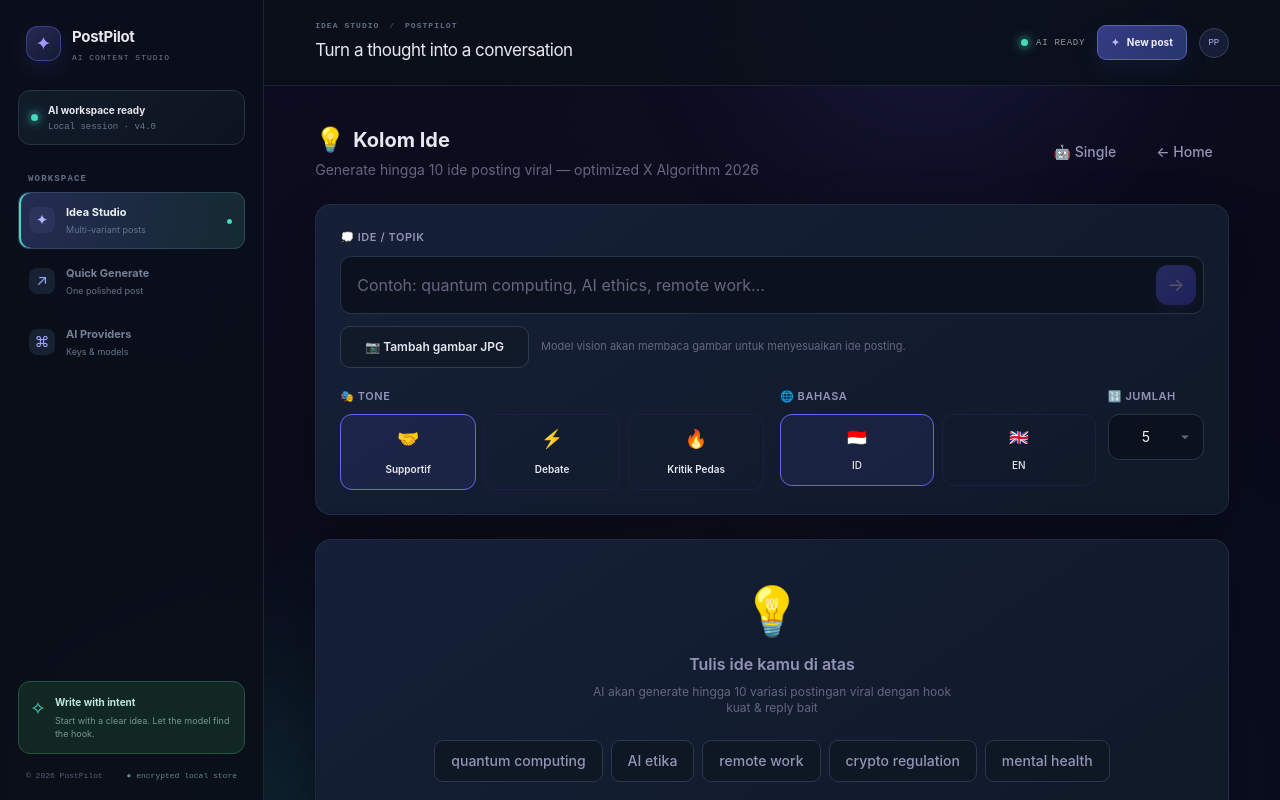
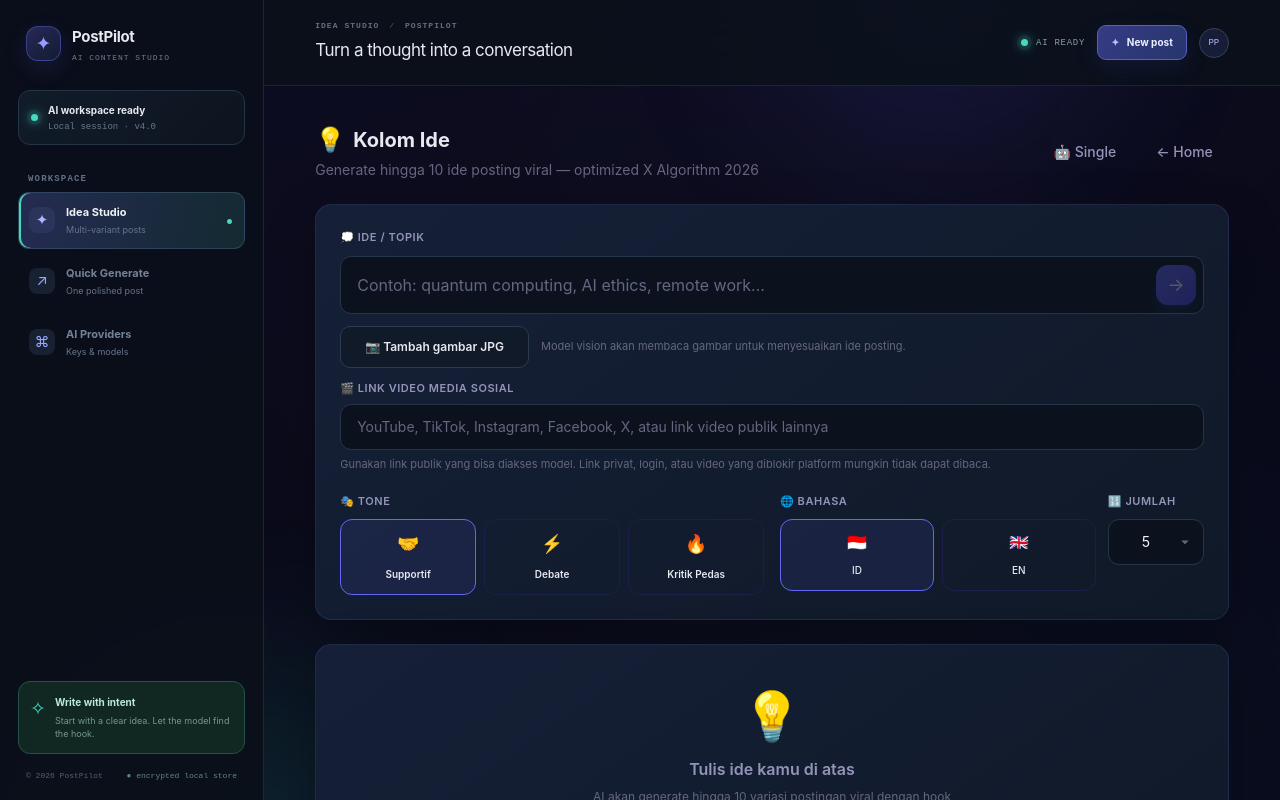
Before and after one commit to bangke1212/Generator-Post-Agent, a React (Vite) app: page / in a window 1280 px wide. Shown: the top 800 px of the page. Built offline with nearby package versions, Linux system fonts and the light colour scheme.

Commit message:
feat: add social video link analysis

```diff
--- a/src/gemini.ts
+++ b/src/gemini.ts
@@ -254,8 +254,8 @@ HOOK: rant atau roast observation.
 REPLY BAIT: "Relate angkat tangan 💀", "Yang ngerasa kena, sini ngaku 👇"`,
 };
 
-export async function generateIdeas(opts: { idea: string; imageData?: string; language?: string; tone?: string; count?: number }) {
-  const { idea, imageData = '', language = 'id', tone = 'supportif', count = 5 } = opts;
+export async function generateIdeas(opts: { idea: string; imageData?: string; videoUrl?: string; language?: string; tone?: string; count?: number }) {
+  const { idea, imageData = '', videoUrl = '', language = 'id', tone = 'supportif', count = 5 } = opts;
   const key = getActiveApiKey();
   if (!key) return { ideas: [] as GeneratedIdea[], provider: 'none' };
 
@@ -272,6 +272,7 @@ export async function generateIdeas(opts: { idea: string; imageData?: string; la
 🌍 BAHASA: ${langName}
   📌 IDE: "${idea || '(analisis gambar)'}"
 ${imageData ? '\n📷 GAMBAR TERLAMPIR: Analisis gambar yang dikirim bersama prompt. Gunakan objek, suasana, warna, aktivitas, dan konteks visualnya sebagai dasar ide. Jangan mengarang detail yang tidak terlihat.' : ''}
+${videoUrl ? `\n🎬 VIDEO TERLAMPIR: Baca dan analisis isi video dari URL yang dikirim bersama prompt. Perhatikan adegan, ucapan, teks layar, audio, emosi, dan konteks sebelum menulis tanggapan. Jangan mengarang detail yang tidak terlihat atau terdengar.` : ''}
 
 ${TONE_INSTRUCTION[tone] || ''}
 
@@ -309,6 +310,7 @@ TULIS ${maxCount} TWEET:`;
       model: key.model,
       prompt,
       imageData,
+      videoUrl,
       maxTokens: optimal.maxTokens * 2,
       temperature: optimal.temperature,
     });
--- a/src/pages/Ideas.tsx
+++ b/src/pages/Ideas.tsx
@@ -18,6 +18,7 @@ export default function Ideas({ onTabChange }: Props) {
   const [idea, setIdea] = useState('');
   const [imageData, setImageData] = useState('');
   const [imageName, setImageName] = useState('');
+  const [videoUrl, setVideoUrl] = useState('');
   const [tone, setTone] = useState('supportif');
   const [lang, setLang] = useState('id');
   const [count, setCount] = useState(5);
@@ -57,15 +58,26 @@ export default function Ideas({ onTabChange }: Props) {
     setImageName('');
   };
 
+  const hasMedia = Boolean(imageData || videoUrl.trim());
+
   const handleGenerate = async () => {
-    if (!idea.trim() && !imageData) return;
+    if (!idea.trim() && !hasMedia) return;
+    if (videoUrl.trim()) {
+      try {
+        const parsed = new URL(videoUrl.trim());
+        if (!['http:', 'https:'].includes(parsed.protocol)) throw new Error();
+      } catch {
+        setError('Masukkan URL video yang valid dengan awalan https://');
+        return;
+      }
+    }
     setLoading(true);
     setError('');
     setIdeas([]);
     setSelected(new Set());
     setPostedIds(new Set());
     try {
-      const result = await generateIdeas({ idea: idea.trim(), imageData, language: lang, tone, count });
+      const result = await generateIdeas({ idea: idea.trim(), imageData, videoUrl: videoUrl.trim(), language: lang, tone, count });
       if (result.provider === 'none') {
         setError('⚠️ Belum ada API key aktif.\nBuka tab Settings → pilih provider → input key → klik Simpan & Aktifkan.');
       } else if (result.provider === 'error') {
@@ -82,7 +94,7 @@ export default function Ideas({ onTabChange }: Props) {
   const handlePost = (item: GeneratedIdea) => {
     setPosting(item.id);
     try {
-      insertPost({ content: item.content, topic: idea.trim() || imageName || 'Ide dari gambar', emoji_count: item.emoji_count });
+      insertPost({ content: item.content, topic: idea.trim() || imageName || videoUrl.trim() || 'Ide dari media', emoji_count: item.emoji_count });
       postedIds.add(item.id);
       setPostedIds(new Set(postedIds));
     } catch (e: any) {
@@ -94,7 +106,7 @@ export default function Ideas({ onTabChange }: Props) {
     const sel = ideas.filter(i => selected.has(i.id) && !postedIds.has(i.id));
     for (const item of sel) {
       setPosting(item.id);
-      insertPost({ content: item.content, topic: idea.trim() || imageName || 'Ide dari gambar', emoji_count: item.emoji_count });
+      insertPost({ content: item.content, topic: idea.trim() || imageName || videoUrl.trim() || 'Ide dari media', emoji_count: item.emoji_count });
       postedIds.add(item.id);
       setPostedIds(new Set(postedIds));
       await new Promise(r => setTimeout(r, 500));
@@ -135,7 +147,7 @@ export default function Ideas({ onTabChange }: Props) {
               onKeyDown={e => e.key === 'Enter' && handleGenerate()}
               placeholder="Contoh: quantum computing, AI ethics, remote work..."
               className="input text-base py-4 pl-4 pr-12" />
-            <button onClick={handleGenerate} disabled={loading || (!idea.trim() && !imageData)}
+            <button onClick={handleGenerate} disabled={loading || (!idea.trim() && !hasMedia)}
               className="absolute right-2 top-1/2 -translate-y-1/2 w-10 h-10 rounded-xl bg-gradient-to-br from-[#6366f1] to-[#4f46e5] flex items-center justify-center text-lg text-white transition-all hover:scale-105 disabled:opacity-30 shadow-lg shadow-[#6366f1]/20">
               {loading ? <svg className="animate-spin h-5 w-5" viewBox="0 0 24 24"><circle className="opacity-25" cx="12" cy="12" r="10" stroke="currentColor" strokeWidth="3" fill="none"/><path className="opacity-75" fill="currentColor" d="M4 12a8 8 0 018-8V0C5.373 0 0 5.373 0 12h4z"/></svg> : '→'}
             </button>
@@ -153,6 +165,18 @@ export default function Ideas({ onTabChange }: Props) {
               </div>
             )}
             <span className="text-[11px] text-[#666680]">Model vision akan membaca gambar untuk menyesuaikan ide posting.</span>
+          </div>
+          <div className="mt-3">
+            <label className="text-[11px] font-semibold text-[#9494b8] uppercase tracking-wider mb-2 block">🎬 Link video media sosial</label>
+            <input
+              type="url"
+              value={videoUrl}
+              onChange={e => setVideoUrl(e.target.value)}
+              onKeyDown={e => e.key === 'Enter' && handleGenerate()}
+              placeholder="YouTube, TikTok, Instagram, Facebook, X, atau link video publik lainnya"
+              className="input text-sm"
+            />
+            <p className="text-[11px] text-[#666680] mt-1.5">Gunakan link publik yang bisa diakses model. Link privat, login, atau video yang diblokir platform mungkin tidak dapat dibaca.</p>
           </div>
         </div>
 
--- a/src/providers.ts
+++ b/src/providers.ts
@@ -188,6 +188,7 @@ export interface GenerateParams {
   model: string;
   prompt: string;
   imageData?: string;
+  videoUrl?: string;
   maxTokens?: number;
   temperature?: number;
 }
@@ -213,7 +214,7 @@ export function getModelProfile(provider: string, model: string): ModelConfig |
 }
 
 export async function callAI(params: GenerateParams): Promise<{ content: string; provider: string; model: string }> {
-  const { provider, apiKey, baseUrl, model, prompt, imageData, maxTokens, temperature } = params;
+  const { provider, apiKey, baseUrl, model, prompt, imageData, videoUrl, maxTokens, temperature } = params;
 
   const preset = PROVIDER_PRESETS[provider];
   if (!preset) throw new Error('Provider ' + provider + ' tidak dikenal');
@@ -236,6 +237,7 @@ export async function callAI(params: GenerateParams): Promise<{ content: string;
           model,
           prompt,
           imageData,
+          videoUrl,
           maxTokens: maxTokens || optimal.maxTokens,
           temperature: temperature ?? optimal.temperature,
         }),
@@ -304,9 +306,10 @@ export async function callAI(params: GenerateParams): Promise<{ content: string;
     dangerouslyAllowBrowser: true,
   });
 
-  const messageContent: any = imageData
+  const messageContent: any = imageData || videoUrl
     ? [
-        { type: 'image_url', image_url: { url: imageData } },
+        ...(imageData ? [{ type: 'image_url', image_url: { url: imageData } }] : []),
+        ...(videoUrl ? [{ type: 'video_url', video_url: { url: videoUrl } }] : []),
         { type: 'text', text: prompt },
       ]
     : prompt;
```
Also changed, not shown: api/crowllm.js (+5 -4 lines).
